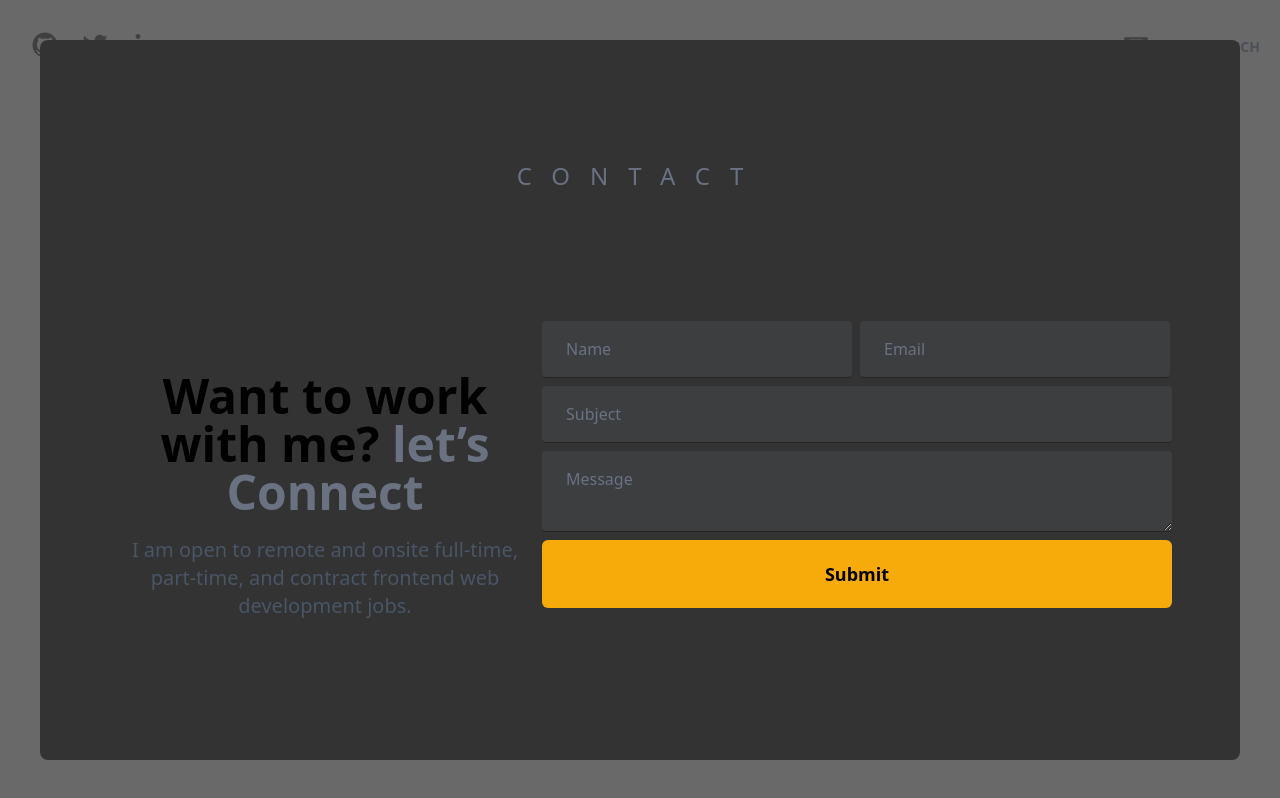
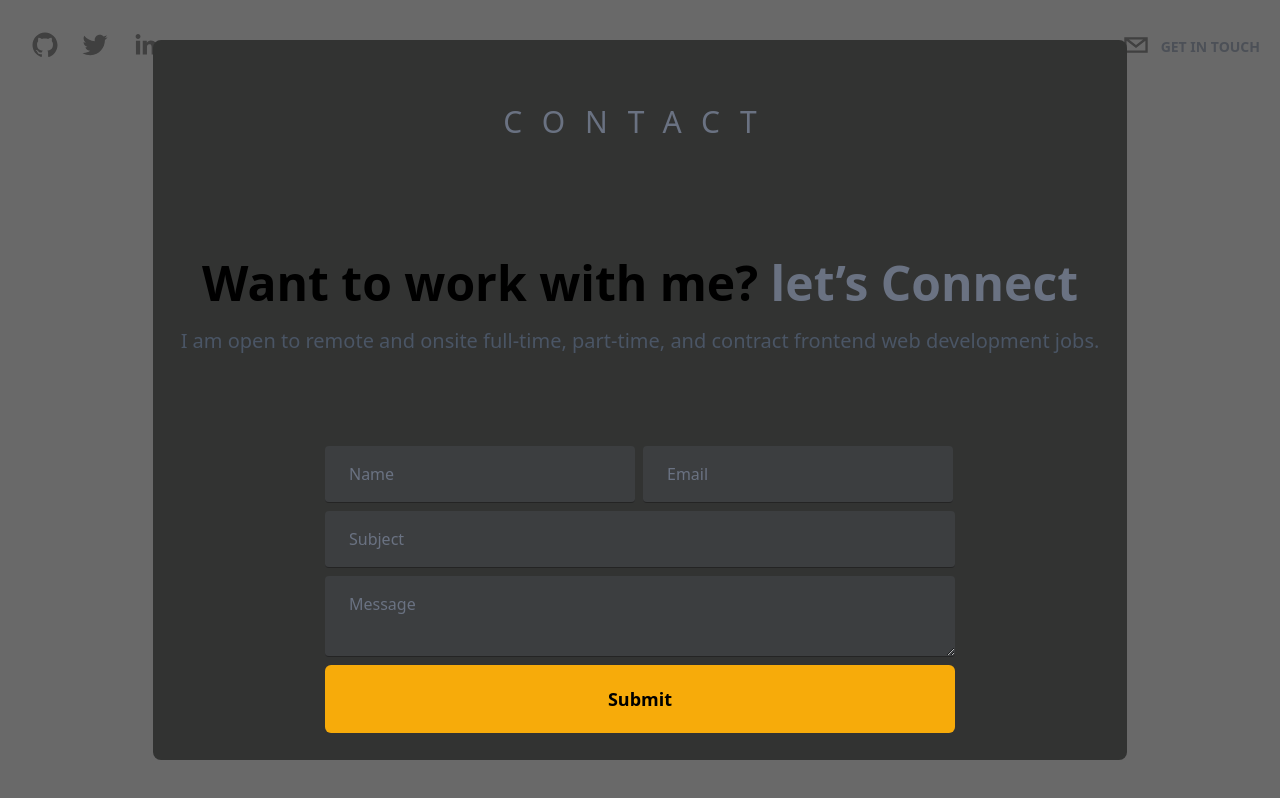
Before and after one commit to jomilojuuuu/portfolio, a Next.js app: page / in a window 1280 px wide. Both pictures are taken after a click on the button "GET IN TOUCH". Built offline with nearby package versions, Linux system fonts and the light colour scheme; grey boxes are pictures that could not be loaded.

Commit message:
fix: adjust layout and styling in Contact component for improved presentation

```diff
--- a/components/Contact.tsx
+++ b/components/Contact.tsx
@@ -1,4 +1,4 @@
-'use client';
+"use client";
 
 import React from "react";
 import { useForm, SubmitHandler } from "react-hook-form";
@@ -15,13 +15,14 @@ function Contact() {
     window.location.href = `mailto:jomilojuforlife2004@gmaii?subject=${formData.subject}&body=Hi My Name is ${formData.name}. ${formData.message}`;
   };
   return (
-    <div className="h-screen relative flex flex-col md:text-left md:flex-row max-w-7xl px-10 justify-evenly mx-auto items-center">
-      <h3 className="absolute top-24 uppercase tracking-[20px] text-gray-500 text-2xl">
+    <div className="h-screen relative flex flex-col md:text-left md:flex-row-my-[60px] justify-evenly md:mx-auto items-center">
+
+      <h3 className="absolute top-10 uppercase tracking-[20px] text-gray-500 text-3xl">
         contact
       </h3>
 
       <div className="flex flex-col space-y-5">
-        <h4 className="text-4xl md:text-5xl font-semibold text-center mt-16">
+        <h4 className="text-2xl md:text-5xl font-semibold text-center mt-16">
           Want to work with me?
           <span className="text-gray-500"> let’s Connect</span>
         </h4>
@@ -32,7 +33,7 @@ function Contact() {
       </div>
       <form
         onSubmit={handleSubmit(onSubmit)}
-        className="flex flex-col space-y-2 w-fit mx-auto"
+        className="flex flex-col space-y-2 w-fit mx-auto -mt-10"
       >
         <div className="flex space-x-2">
           <input
@@ -48,7 +49,6 @@ function Contact() {
             type="email"
           />
         </div>
-
         <input
           {...register("subject")}
           placeholder="Subject"
```
